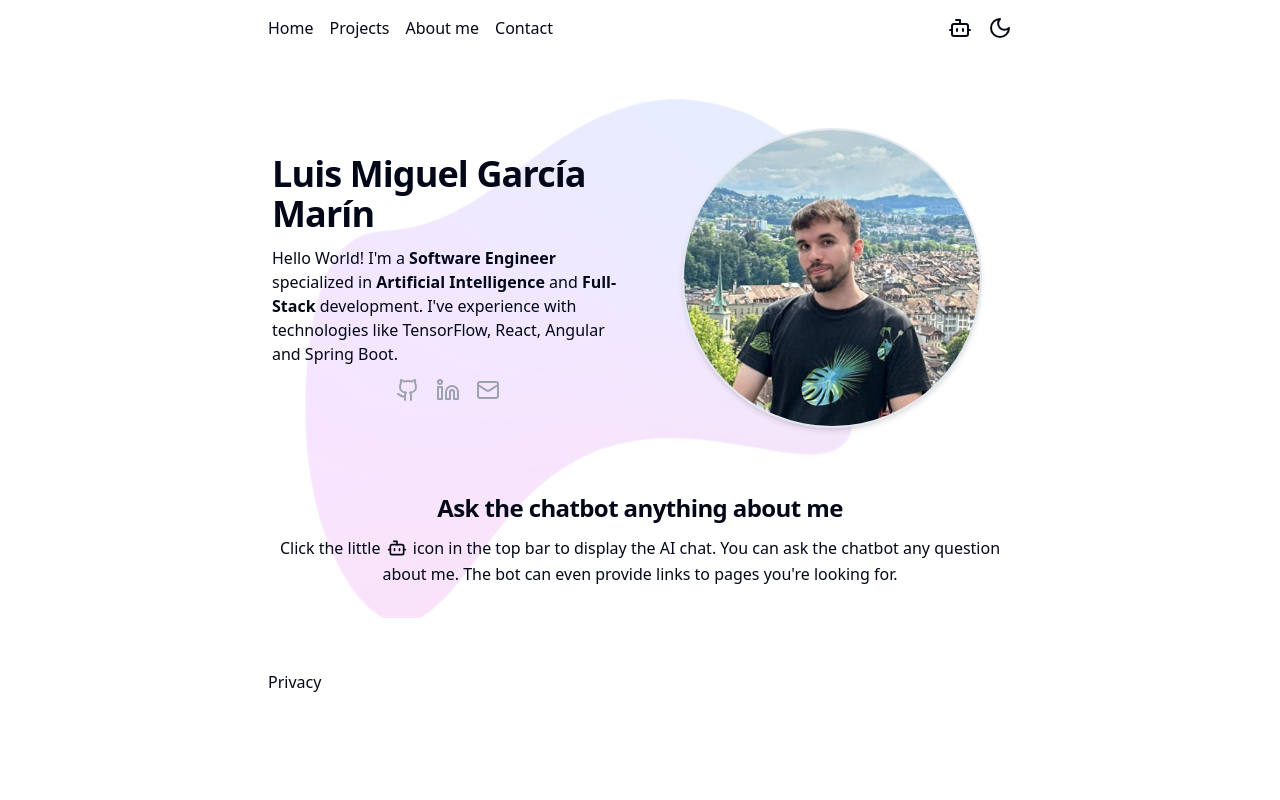
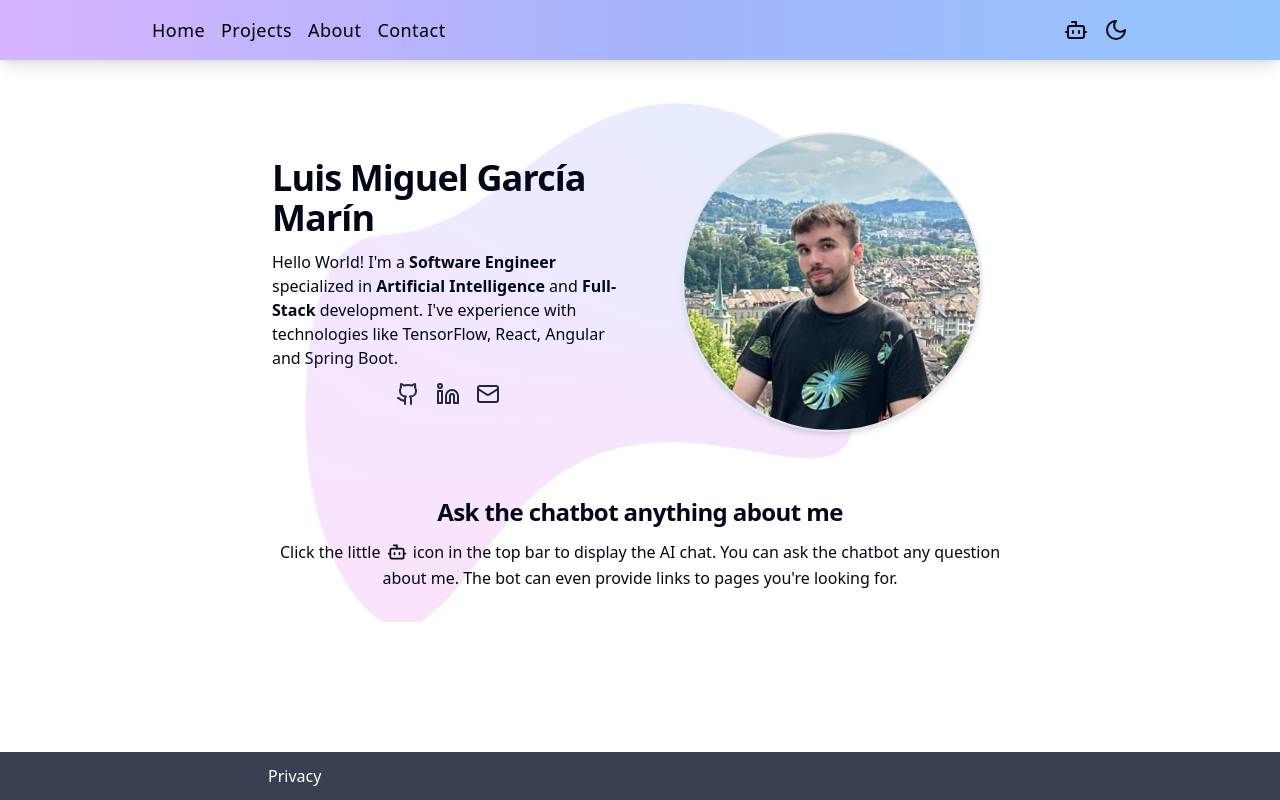
Before and after one commit to lintenn/my-portfolio, a Next.js app: page / in a window 1280 px wide. Built offline with nearby package versions, Linux system fonts and the light colour scheme.

Commit message:
Update and improve UI

```diff
--- a/src/app/contact/EmailForm.tsx
+++ b/src/app/contact/EmailForm.tsx
@@ -90,7 +90,8 @@ export default function EmailForm() {
         <div>
           <button
             type="submit"
-            className="inline-flex items-center rounded-md border border-transparent bg-blue-600 px-4 py-2 text-base font-medium text-white shadow-sm hover:bg-blue-700 focus:outline-none focus:ring-2 focus:ring-blue-500 focus:ring-offset-2"
+            className="inline-flex items-center rounded-md border border-transparent bg-gradient-to-r from-purple-300 via-indigo-300 to-blue-300 px-4 py-2 text-base font-medium shadow-sm transform hover:scale-105 transition-transform duration-100 focus:outline-none focus:ring-2 focus:ring-blue-500 focus:ring-offset-2 dark:from-purple-700 dark:via-indigo-800 dark:to-blue-900"
+            title="Send Message"
           >
             <Send className="mr-2 h-5 w-5" />
             Send Message
--- a/src/app/layout.tsx
+++ b/src/app/layout.tsx
@@ -35,11 +35,13 @@ export default function RootLayout({
       <body
         className={`${geistSans.variable} ${geistMono.variable} antialiased`}
       >
+        <div className="min-h-screen flex flex-col">
         <ThemeProvider attribute="class">
           <Navbar />
-          <main className="mx-auto max-w-3xl px-3 py-10">{children}</main>
+          <main className="flex-grow mx-auto max-w-3xl px-3 py-10">{children}</main>
           <Footer />
         </ThemeProvider>
+        </div>
       </body>
     </html>
   );
--- a/src/app/privacy/page.tsx
+++ b/src/app/privacy/page.tsx
@@ -2,6 +2,7 @@ import { H1 } from "@/components/ui/H1";
 import { H2 } from "@/components/ui/H2";
 import { H3 } from "@/components/ui/H3";
 import { Metadata } from "next";
+import Link from "next/link";
 
 export const metadata: Metadata = {
   title: "Privacy Policy",
@@ -32,7 +33,7 @@ export default function Page() {
         <p>
           Like many other websites, we collect information that your browser
           sends whenever you visit the site (&quot;Log Data&quot;). This Log
-          Data may inbclude information such as your computer&apos;s Internet
+          Data may include information such as your computer&apos;s Internet
           Protocol (&quot;IP&quot;) address, browser type, browser version, the
           pages of this site that you visit, the time and date of your visit,
           the time spent on the pages, and other statistics.
@@ -44,9 +45,9 @@ export default function Page() {
           and used solely to respond to your inquiries.
         </p>
         <H2>Use of Information</H2>
-        <p>The information we collect is used in the following ways:</p>
+        <p>The information collected is used in the following ways:</p>
         <ul className="list-inside list-disc">
-          <li>To ennsure the proper funtioning of the website</li>
+          <li>To ensure the proper funtioning of the website</li>
           <li>
             To improve the website based on the information and feedback
             received from you{" "}
@@ -82,7 +83,7 @@ export default function Page() {
         <H2>Contact</H2>
         <p>
           If you have any questions about this Privacy Policy, please send them
-          to luismgarciamarin@gmail.com.
+          to luismgarciamarin@gmail.com or contact me <Link href="/contact" className="text-primary hover:underline">here</Link>.
         </p>
       </div>
     </section>
--- a/src/components/AIChatBox.tsx
+++ b/src/components/AIChatBox.tsx
@@ -42,7 +42,7 @@ export default function AIChatBox({ open, onClose }: AIChatBoxProps) {
   return (
     <div
       className={cn(
-        "bottom-0 right-0 z-50 w-full max-w-[500px] rounded-lg border bg-card p-1 xl:right-36",
+        "bottom-0 right-0 z-50 w-full max-w-[500px] rounded-lg border bg-muted p-1 xl:right-36",
         open ? "fixed" : "hidden",
       )}
     >
@@ -120,7 +120,7 @@ export default function AIChatBox({ open, onClose }: AIChatBoxProps) {
           <button
             type="submit"
             className="flex w-10 flex-none items-center justify-center disabled:opacity-50"
-            disabled={input.length === 0}
+            disabled={input.length === 0 || input.trim().length === 0}
             title="Submit message"
           >
             <SendHorizonal size={24} />
--- a/src/components/Footer.tsx
+++ b/src/components/Footer.tsx
@@ -2,9 +2,9 @@ import Link from "next/link";
 
 export default function Footer() {
   return (
-    <footer>
+    <footer className="bg-gray-700 text-white dark:bg-gray-900">
       <nav className="mx-auto flex max-w-3xl gap-3 p-3">
-        <Link href="/privacy">Privacy</Link>
+        <Link href="/privacy" className="hover:underline">Privacy</Link>
       </nav>
     </footer>
   );
--- /dev/null
+++ b/src/components/Navbar.css
@@ -0,0 +1,33 @@
+/* Efecto subrayado en los links para tema claro (por defecto) */
+.hover-underline-animation {
+    position: relative;
+    color: black; /* Color del texto en tema claro */
+    transition: color 0.3s ease;
+  }
+
+  .hover-underline-animation::after {
+    content: "";
+    position: absolute;
+    width: 100%;
+    transform: scaleX(0);
+    height: 2px;
+    bottom: -2px;
+    left: 0;
+    background-color: black; /* Subrayado en tema claro */
+    transform-origin: bottom right;
+    transition: transform 0.25s ease-out;
+  }
+
+  .hover-underline-animation:hover::after {
+    transform: scaleX(1);
+    transform-origin: bottom left;
+  }
+
+  /* Efecto subrayado y texto en tema oscuro */
+  .dark .hover-underline-animation {
+    color: white; /* Color del texto en tema oscuro */
+  }
+
+  .dark .hover-underline-animation::after {
+    background-color: white; /* Subrayado en tema oscuro */
+  }
--- a/src/components/Navbar.tsx
+++ b/src/components/Navbar.tsx
@@ -1,17 +1,37 @@
 import Link from "next/link";
 import ThemeToggle from "./ThemeToggle";
 import AIChatButton from "./AIChatButton";
+import "./Navbar.css";
 
 export default function Navbar() {
   return (
-    <header className="sticky top-0 bg-background">
-      <div className="mx-auto flex max-w-3xl flex-wrap justify-between gap-3 px-3 py-4">
-        <nav className="space-x-4 font-medium">
-          <Link href="/">Home</Link>
-          <Link href="/projects">Projects</Link>
-          <Link href="/about">About me</Link>
-          <Link href="/contact">Contact</Link>
+    <header className="sticky top-0 z-50 bg-gradient-to-r from-purple-300 via-indigo-300 to-blue-300 dark:from-purple-700 dark:via-indigo-800 dark:to-blue-900 shadow-lg">
+      <div className="mx-auto flex max-w-5xl items-center justify-between px-6 py-4">
+
+        <nav className="flex font-medium space-x-4 text-black dark:text-white text-lg tracking-wide">
+          <Link href="/" className="hover-underline-animation min-w-0 shrink">
+            Home
+          </Link>
+          <Link
+            href="/projects"
+            className="hover-underline-animation min-w-0 shrink"
+          >
+            Projects
+          </Link>
+          <Link
+            href="/about"
+            className="hover-underline-animation min-w-0 shrink"
+          >
+            About
+          </Link>
+          <Link
+            href="/contact"
+            className="hover-underline-animation min-w-0 shrink"
+          >
+            Contact
+          </Link>
         </nav>
+
         <div className="flex items-center gap-4">
           <AIChatButton />
           <ThemeToggle />
--- a/src/components/SocialLink.tsx
+++ b/src/components/SocialLink.tsx
@@ -10,7 +10,7 @@ const SocialLink: React.FC<SocialLinkProps> = ({ href, icon, label }) => {
       href={href}
       target="_blank"
       rel="noopener noreferrer"
-      className="text-gray-400 transition-colors duration-200 hover:text-gray-300"
+      className="text-gray-800 dark:text-gray-400 transition-colors duration-200 hover:text-gray-600 dark:hover:text-gray-300"
     >
       {icon}
       <span className="sr-only">{label}</span>
```
